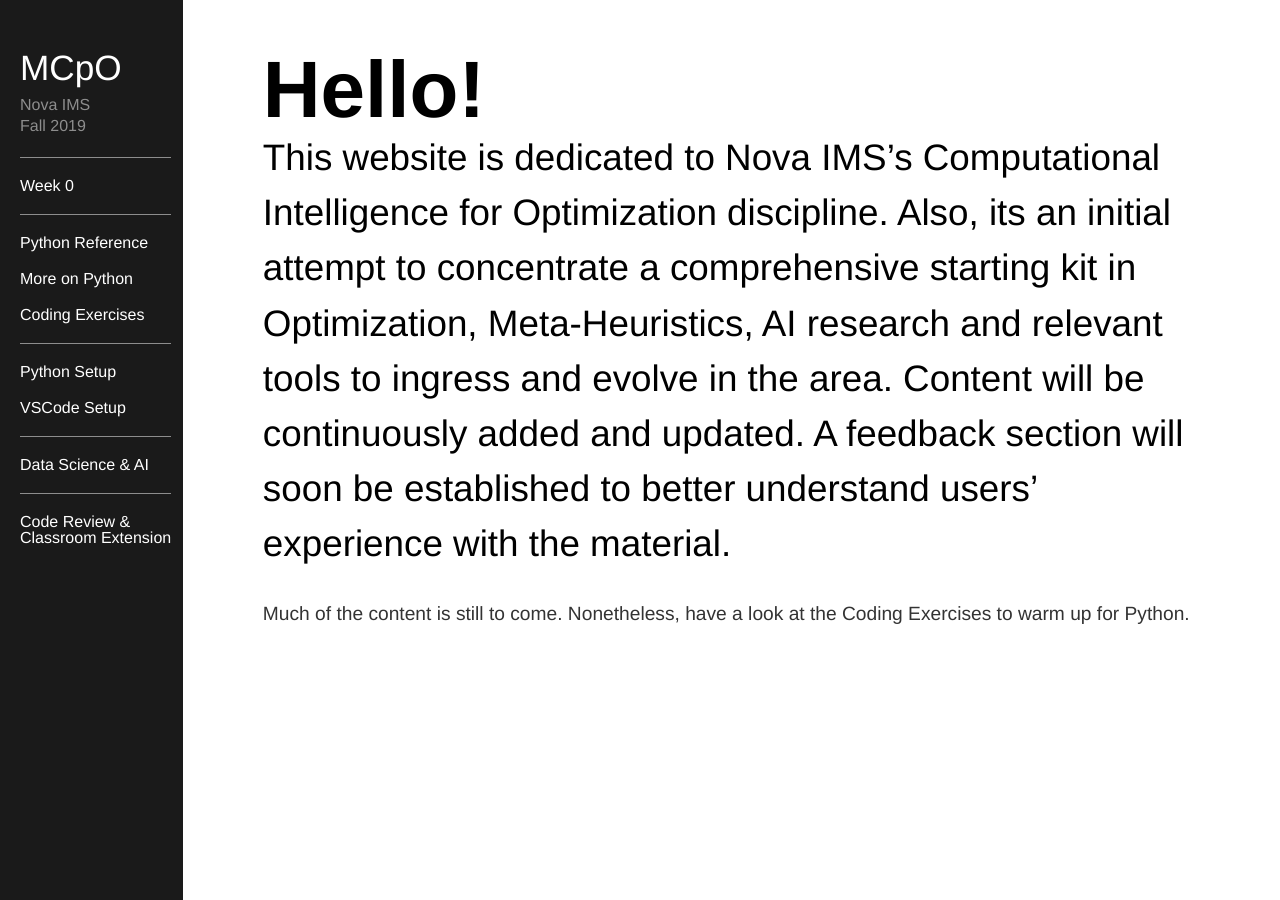
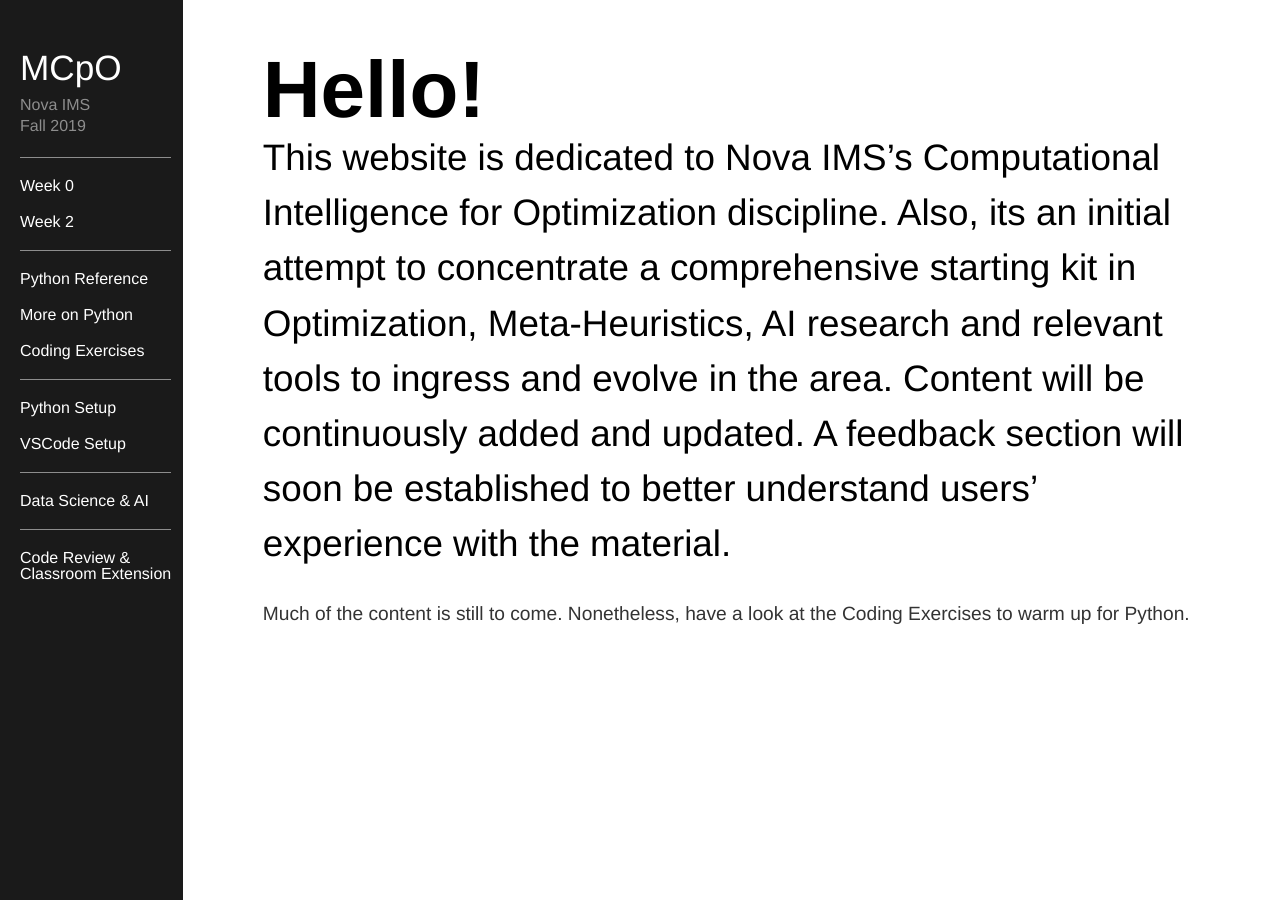
Before and after one commit to mcpo19/mcpo19_backup, a Jekyll site: the page built from index.html, in a window 1280 px wide. Built offline with Jekyll 4.4.1, drawn with Linux system fonts in a browser that asks for light colours.

Commit message:
Update default.html

```diff
--- a/_layouts/default.html
+++ b/_layouts/default.html
@@ -24,6 +24,7 @@
 						<ul>
 							<li><span class="nav-separator"></span></li>
 							<li><a href="/weekzero">Week 0</a></li>
+							<li><a href="/weektwo">Week 2</a></li>
 							<li><span class="nav-separator"></span></li>
 	<!-- 						<li><a href="/blog">Blog</a></li>
 							<li><span class="nav-separator"></span></li> -->
```
